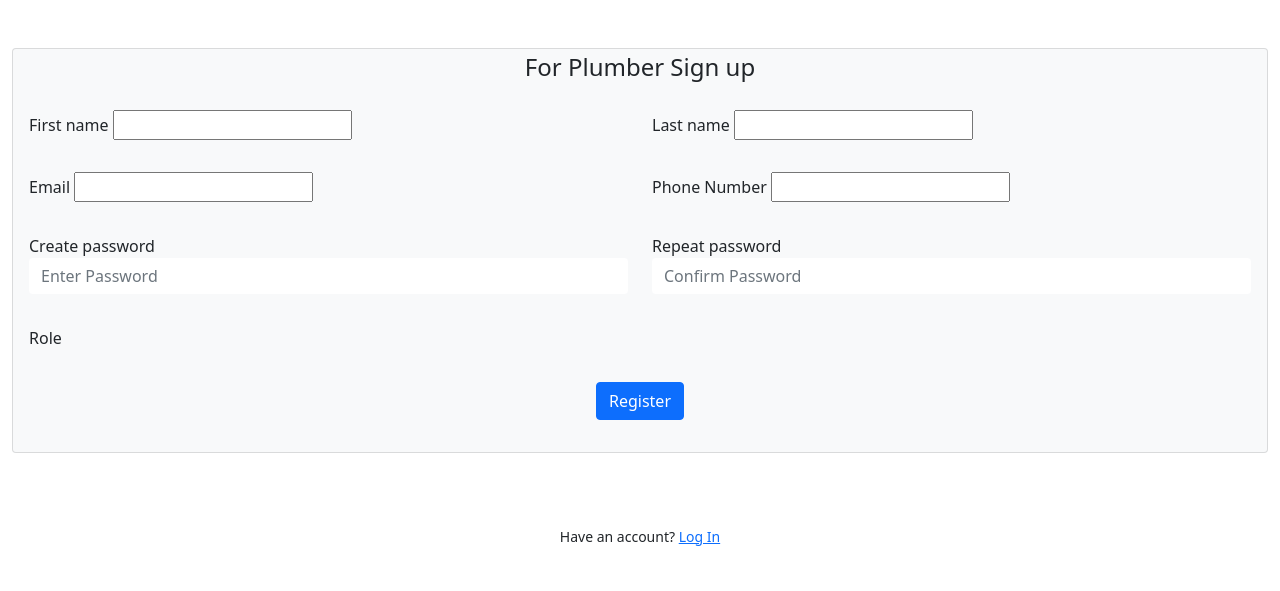
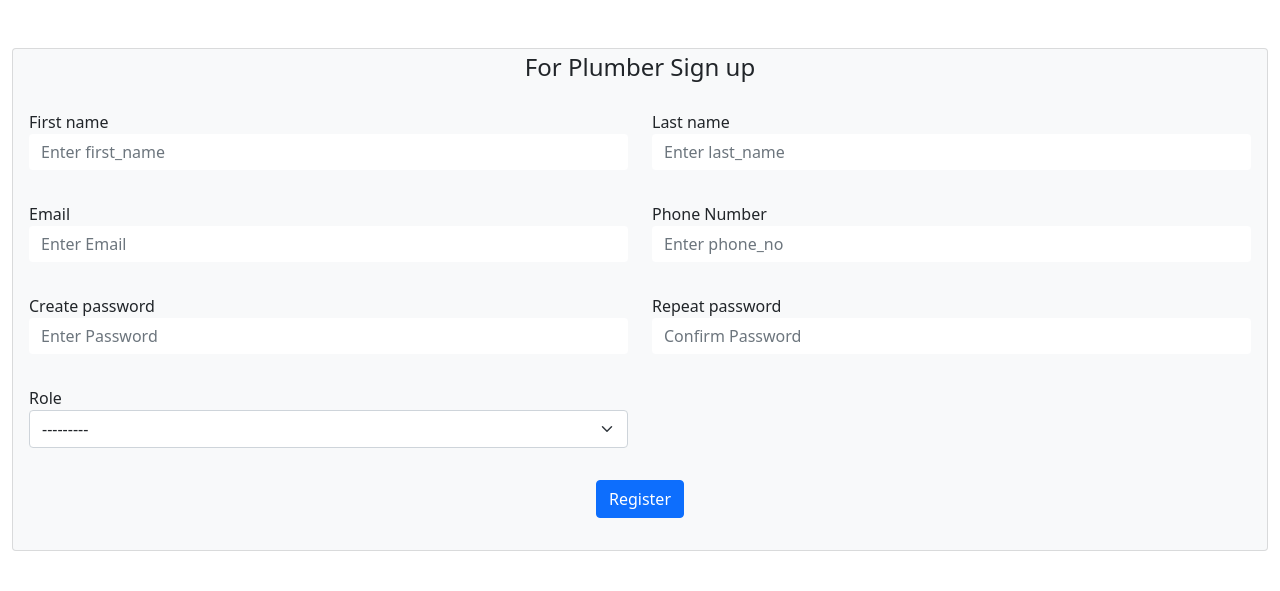
Before and after one commit to Srehan1109/plumberji, a Django app: a page that uses templates/accounts/plumberregister.html in a window 1280 px wide. Shown: the part 92-683 px from the top of the page. Run offline with Django 4.2, Linux system fonts and the light colour scheme; some libraries are stand-ins or nearby versions.

Commit message:
vikasgupta

```diff
--- a/accounts/admin.py
+++ b/accounts/admin.py
@@ -1,10 +1,14 @@
 from django.contrib import admin
 
 from .forms import PlumberProfileFrom
-from .models import Account, PlumberProfile
+from .models import Account, PlumberProfile, Role
 # # Register your models here.
 admin.site.register(Account)
 
 class plumberProfileAdmin(admin.ModelAdmin):
     list_display=['first_name','last_name','username','email','phone_number']
 admin.site.register(PlumberProfile)
+
+class RoleAdmin(admin.ModelAdmin):
+    list_display=['role']
+admin.site.register(Role)
--- a/accounts/forms.py
+++ b/accounts/forms.py
@@ -1,6 +1,12 @@
+from random import choices
 from django import forms
 from .models import Account, UserProfile,PlumberProfile
 class RegistrationForm(forms.ModelForm):
+
+    first_name=forms.CharField(widget=forms.TextInput(attrs={
+        'class':'form-control',
+        'placeholder':'Enter Name',
+    }))
     password=forms.CharField(widget=forms.PasswordInput(attrs={
         'class':'form-control',
         'placeholder':'Enter Password',
@@ -12,7 +18,7 @@
 
     class Meta:
         model=Account
-        fields=['first_name','last_name','phone_number','email','password']
+        fields=['role','first_name','last_name','email','phone_number','password']
 
     def __init__(self,*args,**kwargs):
         super(RegistrationForm,self).__init__(*args,**kwargs)
@@ -67,6 +73,22 @@
 
 
 class PlumberProfileFrom(forms.ModelForm):
+    first_name=forms.CharField(widget=forms.TextInput(attrs={
+        'class':'form-control',
+        'placeholder':'Enter first_name',
+    }))
+    last_name=forms.CharField(widget=forms.TextInput(attrs={
+        'class':'form-control',
+        'placeholder':'Enter last_name',
+    }))
+    email=forms.EmailField(widget=forms.EmailInput(attrs={
+        'class':'form-control',
+        'placeholder':'Enter Email',
+    }))
+    phone_number=forms.CharField(widget=forms.TextInput(attrs={
+        'class':'form-control',
+        'placeholder':'Enter phone_no',
+    }))
     password=forms.CharField(widget=forms.PasswordInput(attrs={
         'class':'form-control',
         'placeholder':'Enter Password',
@@ -77,7 +99,7 @@
     }))
     class Meta:
         model=PlumberProfile
-        fields=['first_name','last_name','phone_number','email','password']
+        fields=['first_name','last_name','phone_number','email','role','password']
 
 
     def clean(self):
--- a/accounts/models.py
+++ b/accounts/models.py
@@ -2,6 +2,9 @@
 from django.contrib.auth.models import AbstractBaseUser,BaseUserManager
 
 # Create your models here.
+class Role(models.Model):
+    role_name=models.CharField(max_length=100, default="Role")
+
 class MyAccountManager(BaseUserManager):
     def create_user(self,first_name,last_name,username,email,password=None):
         if not email:
@@ -39,7 +42,7 @@
 
 
 class Account(AbstractBaseUser):
-    #role=models.ForeignKey(Role,on_delete=models.CASCADE)
+    role=models.ForeignKey(Role,on_delete=models.CASCADE)
     first_name=models.CharField(max_length=100)
     last_name=models.CharField(max_length=100)
     username=models.CharField(max_length=100,unique=True)
@@ -67,8 +70,6 @@
         return self.email
 
 
-# class Role(models.Model):
-#     role_name=models.CharField(max_length=100)
 
 class UserProfile(models.Model):
     user=models.OneToOneField(Account,on_delete=models.CASCADE)
@@ -87,7 +88,7 @@
 
 #plumber registrration
 class PlumberProfile(AbstractBaseUser):
-    #role=models.ForeignKey(Role,on_delete=models.CASCADE)
+    role=models.ForeignKey(Role,on_delete=models.CASCADE)
     first_name=models.CharField(max_length=100)
     last_name=models.CharField(max_length=100)
     username=models.CharField(max_length=100,unique=True)
--- a/accounts/views.py
+++ b/accounts/views.py
@@ -160,8 +160,8 @@
             phone_number=form.cleaned_data['phone_number']
             username=email.split('@')[0]
             password=form.cleaned_data['password']
-            # role=form.cleaned_data['role']
-            user=PlumberProfile.objects.create_user(first_name=first_name,last_name=last_name,email=email,password=password,username=username)
+            role=form.cleaned_data['role']
+            user=PlumberProfile.objects.create_user(first_name=first_name,last_name=last_name,email=email,password=password,username=username, role=role)
 
             user.phone_number=phone_number
             user.save()
--- a/templates/accounts/plumberregister.html
+++ b/templates/accounts/plumberregister.html
@@ -68,5 +68,10 @@
   <!-- ============================ COMPONENT REGISTER  END.// ================================= -->
 </section>
 <!-- ========================= SECTION CONTENT END// ========================= -->
-
+<script>
+  document.addEventListener("DOMContentLoaded", () => {
+    element = document.getElementById('id_role')
+    element.classList.add("form-select");
+  });
+</script>
 {% endblock plumberregister %}
```
Also changed, not shown: plumberji/views.py (+11 -12 lines), accounts/migrations/0013_role.py (added), accounts/migrations/0014_auto_20220920_1208.py (added).
